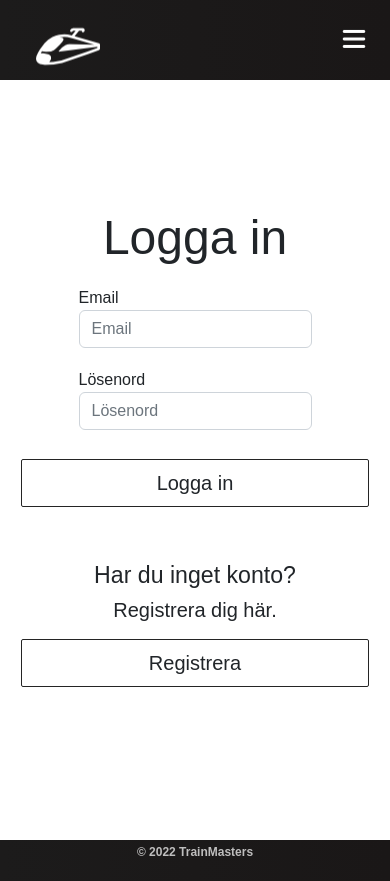
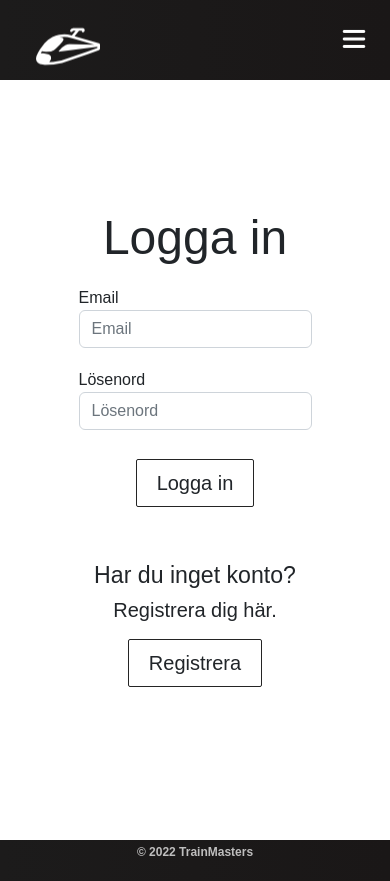
Before and after one commit to NikyAviator/TrainMasters, a React (Vite) app: page /logga-in in a window 390 px wide. Built offline with nearby package versions, Linux system fonts and the light colour scheme.

Commit message:
fixed login buttons

```diff
--- a/scss/StartPage.scss
+++ b/scss/StartPage.scss
@@ -55,7 +55,7 @@
     text-decoration: none;
   }
 
-  .btn {
+  .travel-btn {
     width: 100%;
   }
 }
--- a/src/components/Pages/StartPage.jsx
+++ b/src/components/Pages/StartPage.jsx
@@ -10,7 +10,7 @@
       <p>Vart vill du resa?</p>
       <div className="hero-btn">
         <Button
-          className="btn"
+          className="travel-btn"
           buttonStyle="btn--outline"
           buttonSize="btn--extra-large"
           link="/boka"
```
